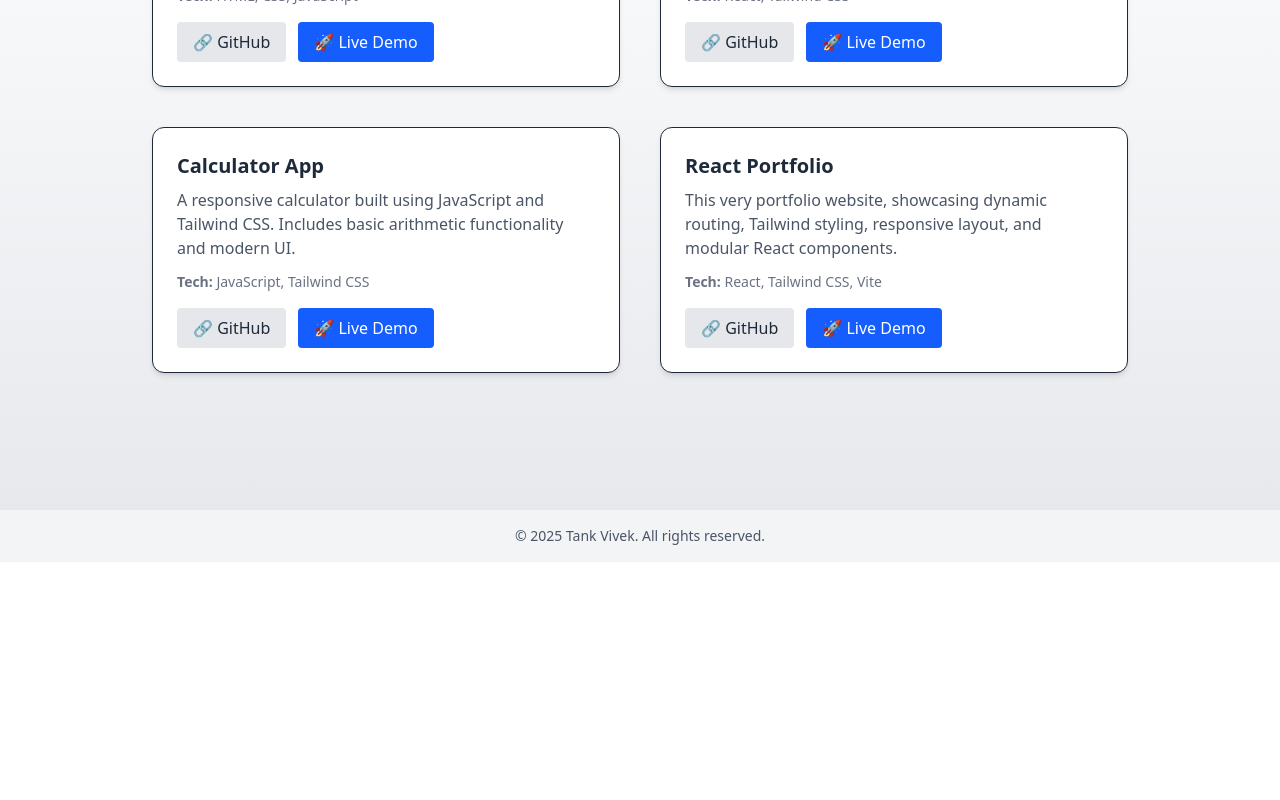
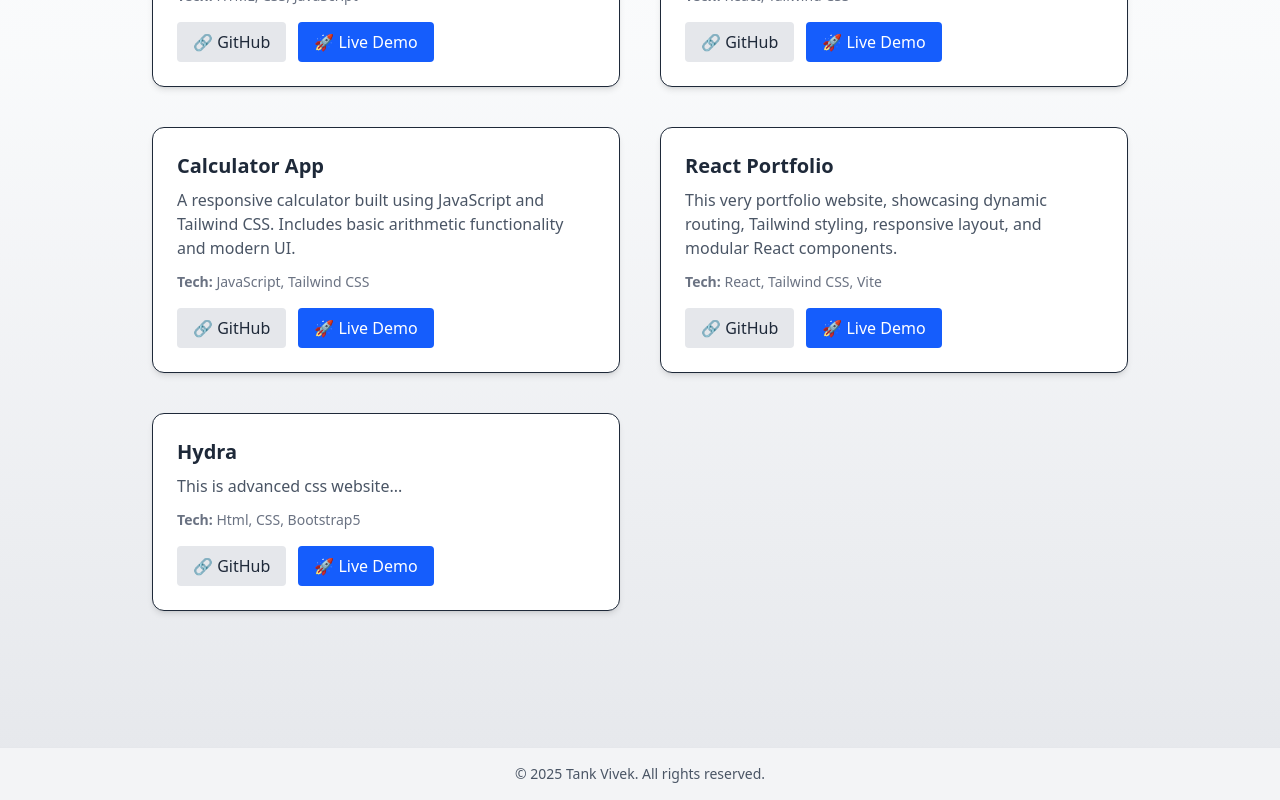
Before and after one commit to tankvivek-code/Portfolio, a React (Vite) app: page /projects in a window 1280 px wide. Shown: the part 701-1501 px from the top of the page. Before the commit the page ends 1263 px from the top, so only its background shows below. Built offline with nearby package versions, Linux system fonts and the light colour scheme.

Commit message:
Add new project "Hydra" with description, technologies, and links

```diff
--- a/src/pages/Projects.jsx
+++ b/src/pages/Projects.jsx
@@ -50,6 +50,13 @@ const projects = [
     tech: ["React", "Tailwind CSS", "Vite"],
     link: "https://github.com/tankvivek-code/react-portfolio",
     demo: "https://portfolio-iota-sage-zuwa85246e.vercel.app/",
+  },
+  {
+    title: "Hydra",
+    description: "This is advanced css website...",
+    tech: ["Html", "CSS", "Bootstrap5"],
+    link: "https://github.com/tankvivek-code/Hydra",
+    demo: "https://tankvivek-code.github.io/Hydra/",
   },
 ];
 
```
